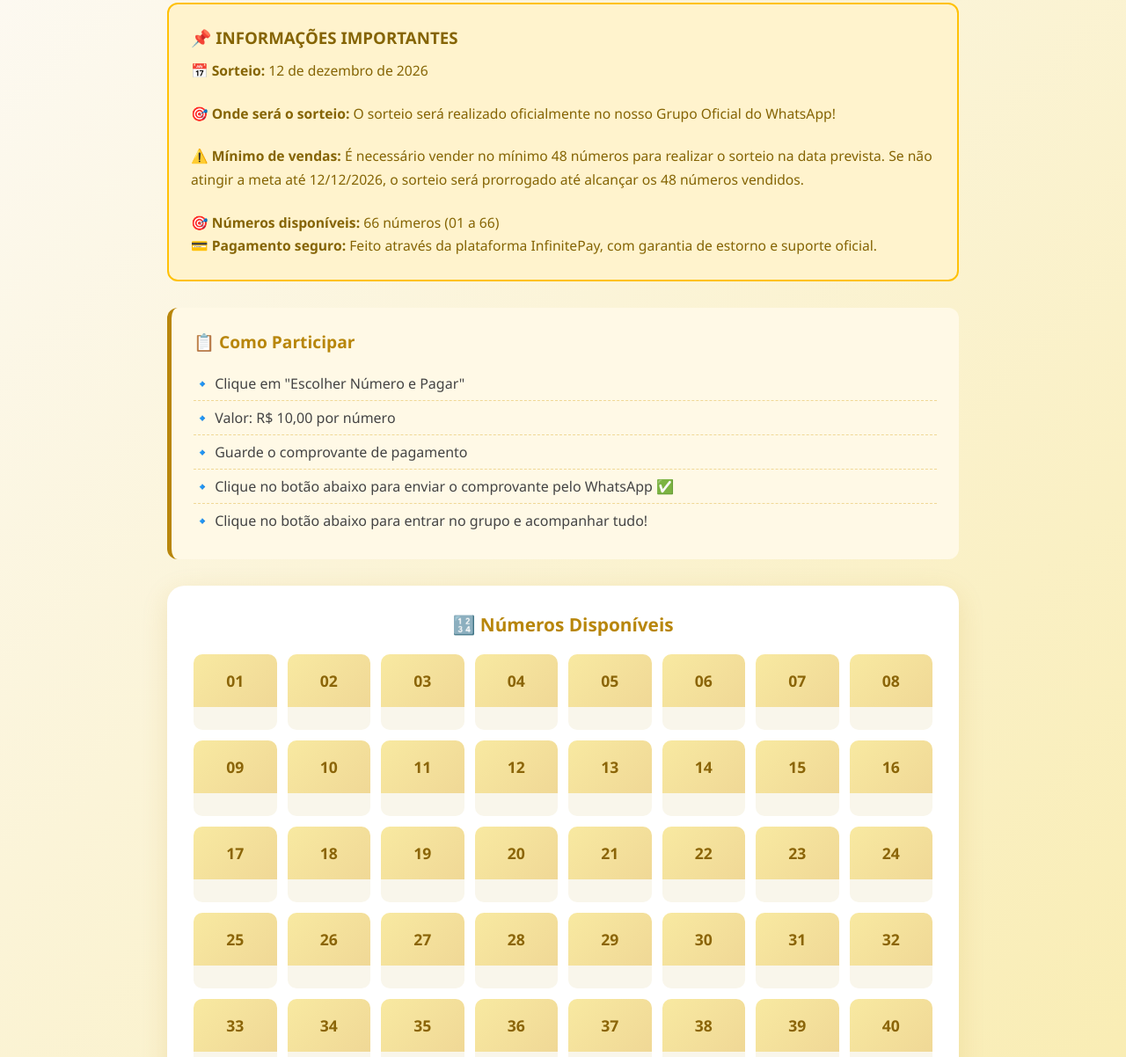
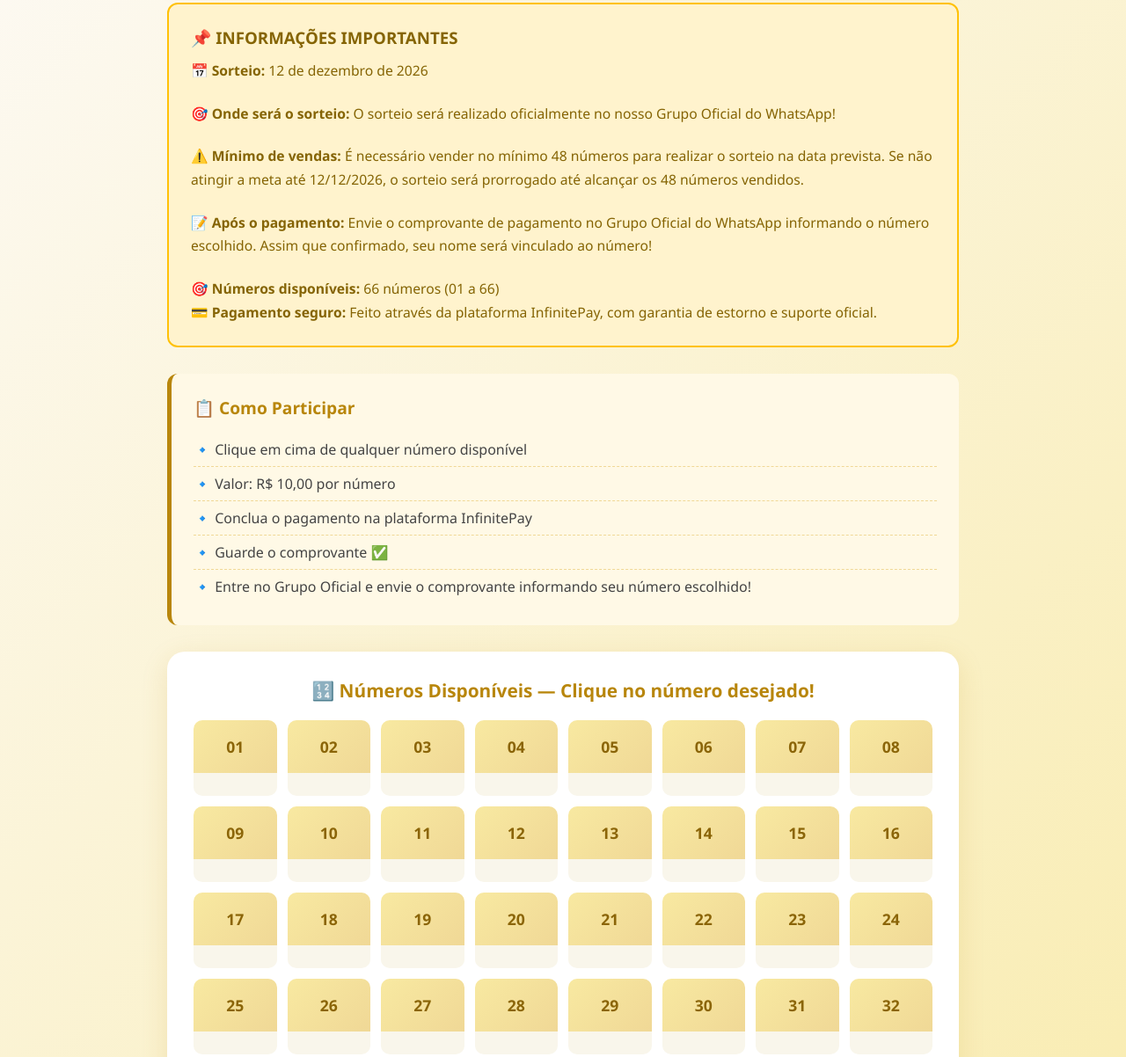
Before and after one commit to conexaobrasilbras/Rifa-perfume, a plain HTML site: page index.html in a window 1280 px wide. Shown: the part 430-1632 px from the top of the page at 88% size. Drawn offline with Linux system fonts and the light colour scheme.

Commit message:
Update index.html

```diff
--- a/index.html
+++ b/index.html
@@ -122,6 +122,11 @@
             align-items: center;
         }
 
+        .number-link {
+            width: 100%;
+            text-decoration: none;
+        }
+
         .number {
             background: linear-gradient(135deg, #f8e9a1, #f0d896);
             color: #8b6508;
@@ -140,6 +145,7 @@
             background: #b8860b;
             color: #fff;
             cursor: pointer;
+            transform: scale(1.05);
         }
 
         .number.vendido {
@@ -262,6 +268,8 @@
             <br>
             <p><strong>⚠️ Mínimo de vendas:</strong> É necessário vender no mínimo 48 números para realizar o sorteio na data prevista. Se não atingir a meta até 12/12/2026, o sorteio será prorrogado até alcançar os 48 números vendidos.</p>
             <br>
+            <p><strong>📝 Após o pagamento:</strong> Envie o comprovante de pagamento no Grupo Oficial do WhatsApp informando o número escolhido. Assim que confirmado, seu nome será vinculado ao número!</p>
+            <br>
             <p><strong>🎯 Números disponíveis:</strong> 66 números (01 a 66)</p>
             <p><strong>💳 Pagamento seguro:</strong> Feito através da plataforma InfinitePay, com garantia de estorno e suporte oficial.</p>
         </div>
@@ -270,20 +278,21 @@
         <div class="info-box">
             <h3>📋 Como Participar</h3>
             <ul>
-                <li>🔹 Clique em "Escolher Número e Pagar"</li>
+                <li>🔹 Clique em cima de qualquer número disponível</li>
                 <li>🔹 Valor: R$ 10,00 por número</li>
-                <li>🔹 Guarde o comprovante de pagamento</li>
-                <li>🔹 Clique no botão abaixo para enviar o comprovante pelo WhatsApp ✅</li>
-                <li>🔹 Clique no botão abaixo para entrar no grupo e acompanhar tudo!</li>
+                <li>🔹 Conclua o pagamento na plataforma InfinitePay</li>
+                <li>🔹 Guarde o comprovante ✅</li>
+                <li>🔹 Entre no Grupo Oficial e envie o comprovante informando seu número escolhido!</li>
             </ul>
         </div>
 
         <!-- Números com Espaço para Nomes -->
         <div class="numbers-grid">
-            <h3>🔢 Números Disponíveis</h3>
+            <h3>🔢 Números Disponíveis — Clique no número desejado!</h3>
             <div class="grid" id="numeros">
                 <script>
                     const container = document.getElementById('numeros');
+                    const linkPagamento = "https://loja.infinitepay.io/anderson-jose-x38/stp5204-perfume-lattafa-pride-tharwah-gold-100";
 
                     // 📝 COLOCAR NOMES AQUI — exemplo: nomesVendidos[59] = "Tia Rose"
                     const nomesVendidos = {
@@ -296,16 +305,23 @@
                         const nome = nomesVendidos[i] || "";
                         const isVendido = !!nomesVendidos[i];
 
-                        container.innerHTML += `
-                            <div class="number-card">
-                                <div class="number ${isVendido ? 'vendido' : 'disponivel'}">
-                                    ${num}
+                        if (isVendido) {
+                            container.innerHTML += `
+                                <div class="number-card">
+                                    <div class="number vendido">${num}</div>
+                                    <div class="name-space vendido">${nome}</div>
                                 </div>
-                                <div class="name-space ${isVendido ? 'vendido' : ''}">
-                                    ${nome || "&nbsp;"}
+                            `;
+                        } else {
+                            container.innerHTML += `
+                                <div class="number-card">
+                                    <a href="${linkPagamento}" target="_blank" class="number-link">
+                                        <div class="number disponivel">${num}</div>
+                                    </a>
+                                    <div class="name-space">&nbsp;</div>
                                 </div>
-                            </div>
-                        `;
+                            `;
+                        }
                     }
                 </script>
             </div>
@@ -329,11 +345,8 @@
             <a href="https://loja.infinitepay.io/anderson-jose-x38/stp5204-perfume-lattafa-pride-tharwah-gold-100" target="_blank" class="btn btn-pagamento">
                 💰 Clique aqui para escolher seu número e pagar
             </a>
-            <a href="https://wa.me/5531985854150" target="_blank" class="btn btn-whatsapp">
-                📱 Clique aqui para enviar seu comprovante
-            </a>
-            <a href="https://chat.whatsapp.com/GdvVTs31oo1EXwExSQ3Ey2" target="_blank" class="btn btn-group">
-                👥 Clique aqui para entrar no grupo oficial
+            <a href="https://chat.whatsapp.com/GdvVTs31oo1EXwExSQ3Ey2" target="_blank" class="btn btn-whatsapp">
+                💬 Clique aqui para entrar no grupo e enviar o comprovante
             </a>
         </div>
 
```
